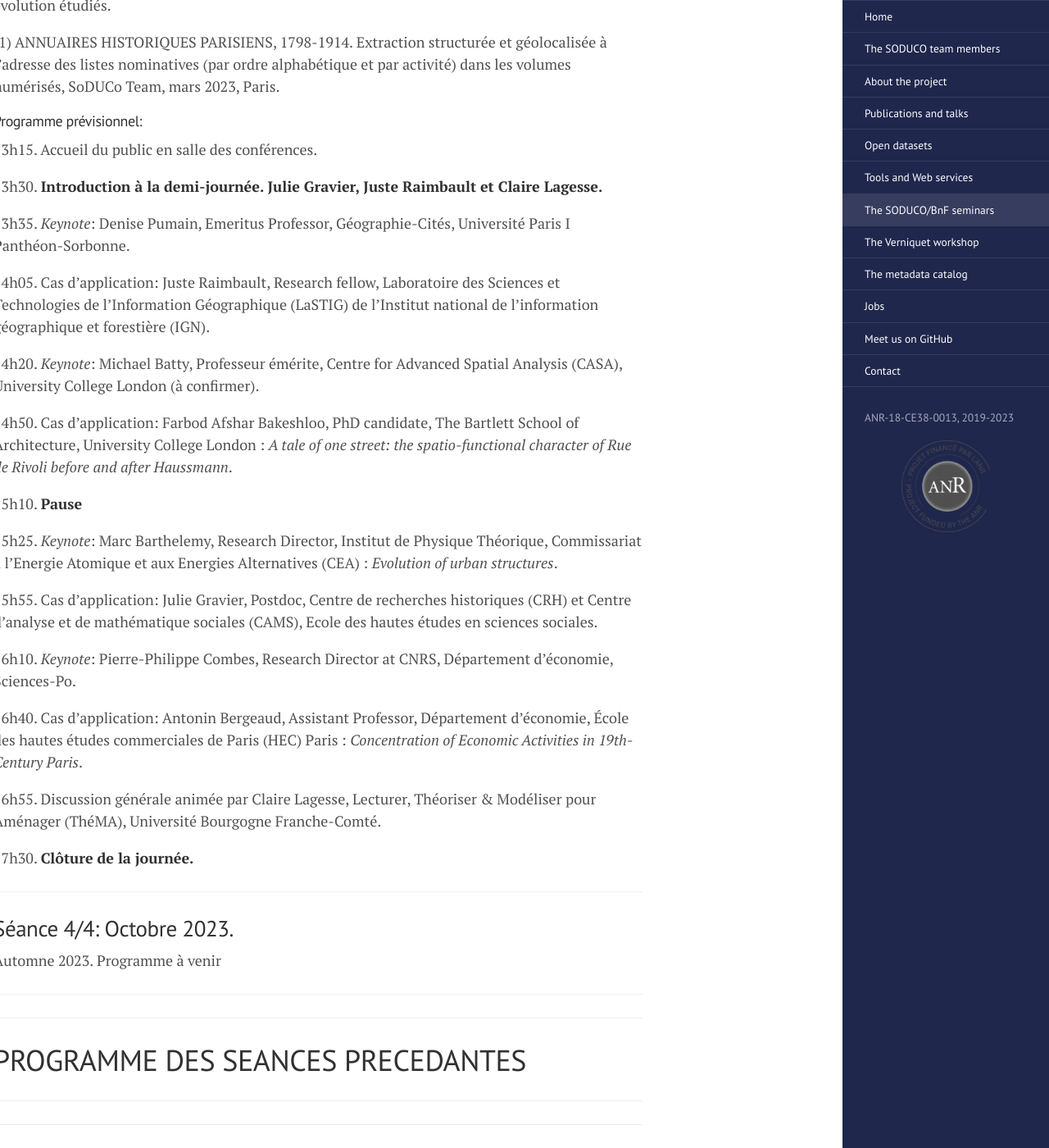
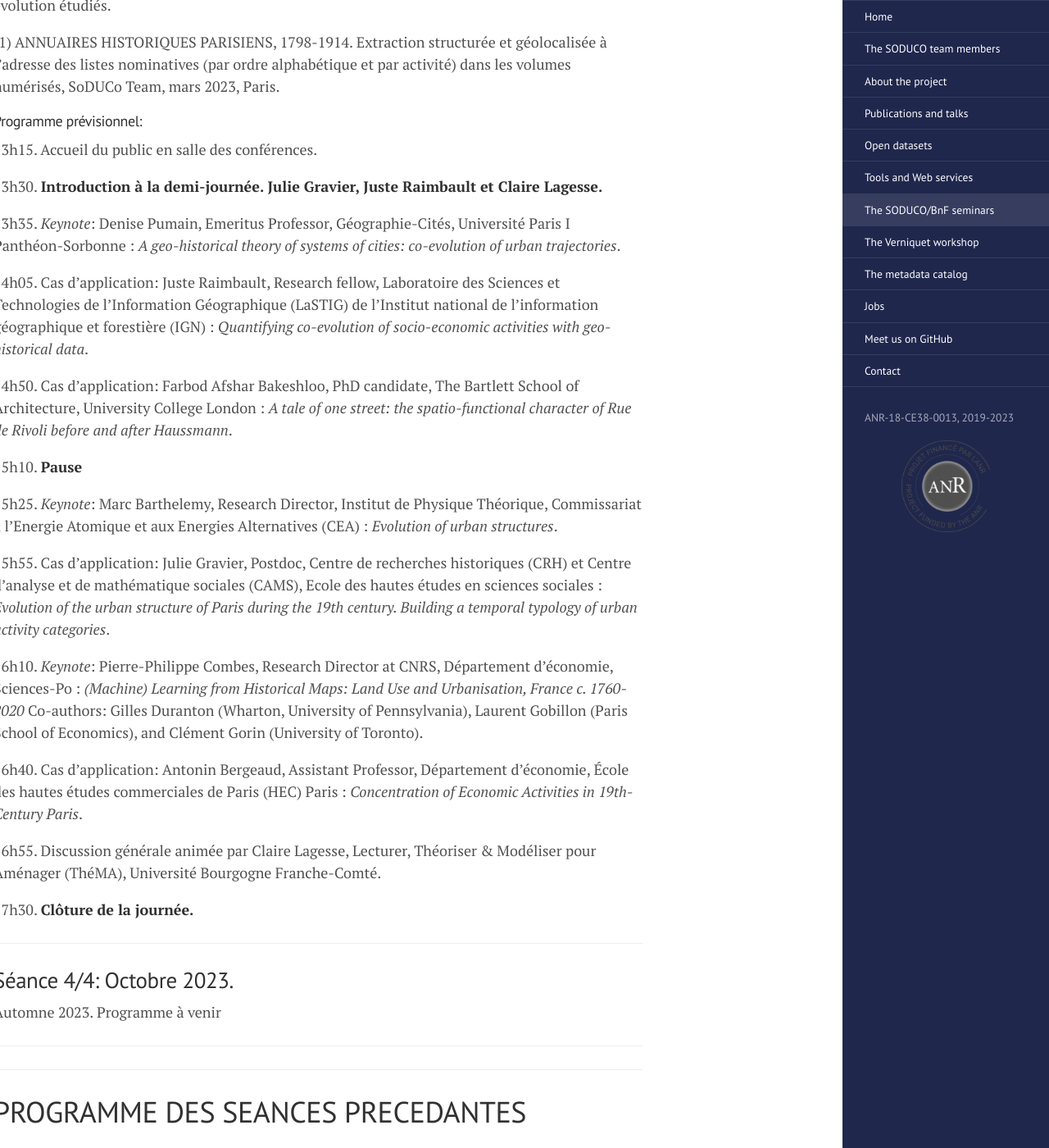
Before and after one commit to soduco/soduco.github.io, a Jekyll site: the page built from soduco_bnf_seminars.md, in a window 1280 px wide and 1400 px high, scrolled down 3896 px. Shown: the whole window at 82% size. Built offline with Jekyll 4.4.1, drawn with Linux system fonts in a browser that asks for light colours.

Commit message:
titres interventions

```diff
--- a/soduco_bnf_seminars.md
+++ b/soduco_bnf_seminars.md
@@ -86,11 +86,9 @@ Partant d'un même corpus de données ouvertes, à savoir celles relatives aux l
 
 13h30. **Introduction à la demi-journée. Julie Gravier, Juste Raimbault et Claire Lagesse.**
 
-13h35. *Keynote*: Denise Pumain, Emeritus Professor, Géographie-Cités, Université Paris I Panthéon-Sorbonne.
+13h35. *Keynote*: Denise Pumain, Emeritus Professor, Géographie-Cités, Université Paris I Panthéon-Sorbonne : *A geo-historical theory of systems of cities: co-evolution of urban trajectories*.
 
-14h05. Cas d’application: Juste Raimbault, Research fellow, Laboratoire des Sciences et Technologies de l'Information Géographique (LaSTIG) de l'Institut national de l’information géographique et forestière (IGN).
-
-14h20. *Keynote*: Michael Batty, Professeur émérite, Centre for Advanced Spatial Analysis (CASA), University College London (à confirmer).
+14h05. Cas d’application: Juste Raimbault, Research fellow, Laboratoire des Sciences et Technologies de l'Information Géographique (LaSTIG) de l'Institut national de l’information géographique et forestière (IGN) : *Quantifying co-evolution of socio-economic activities with geo-historical data*.
 
 14h50. Cas d’application: Farbod Afshar Bakeshloo, PhD candidate, The Bartlett School of Architecture, University College London : *A tale of one street: the spatio-functional character of Rue de Rivoli before and after Haussmann*.
 
@@ -98,9 +96,9 @@ Partant d'un même corpus de données ouvertes, à savoir celles relatives aux l
 
 15h25. *Keynote*: Marc Barthelemy, Research Director, Institut de Physique Théorique, Commissariat à l'Energie Atomique et aux Energies Alternatives (CEA) : *Evolution of urban structures*.
 
-15h55. Cas d’application: Julie Gravier, Postdoc, Centre de recherches historiques (CRH) et Centre d'analyse et de mathématique sociales (CAMS), Ecole des hautes études en sciences sociales.
+15h55. Cas d’application: Julie Gravier, Postdoc, Centre de recherches historiques (CRH) et Centre d'analyse et de mathématique sociales (CAMS), Ecole des hautes études en sciences sociales : *Evolution of the urban structure of Paris during the 19th century. Building a temporal typology of urban activity categories*.
 
-16h10. *Keynote*: Pierre-Philippe Combes, Research Director at CNRS, Département d’économie, Sciences-Po.
+16h10. *Keynote*: Pierre-Philippe Combes, Research Director at CNRS, Département d’économie, Sciences-Po : *(Machine) Learning from Historical Maps: Land Use and Urbanisation, France c. 1760-2020* Co-authors: Gilles Duranton (Wharton, University of Pennsylvania), Laurent Gobillon (Paris School of Economics), and Clément Gorin (University of Toronto).
 
 16h40. Cas d’application: Antonin Bergeaud, Assistant Professor, Département d’économie, École des hautes études commerciales de Paris (HEC) Paris : *Concentration of Economic Activities in 19th-Century Paris*.
 
```
